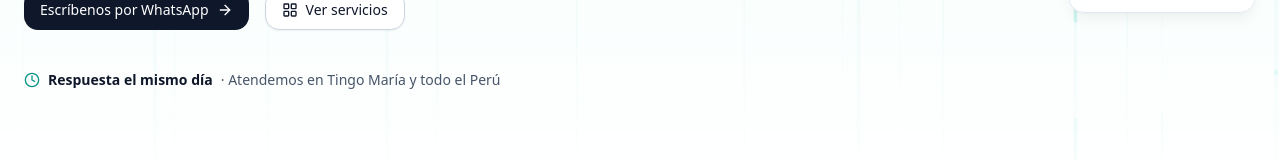
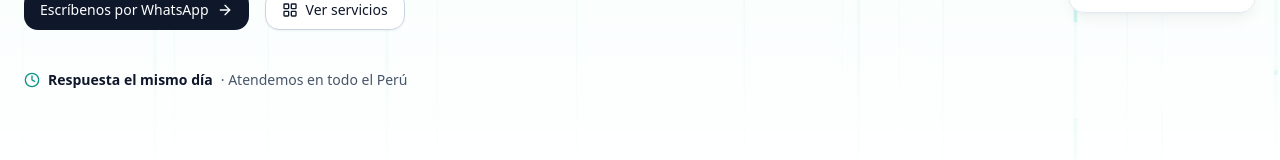
Before and after one commit to sfgutierreza/systemic-solutions-web, a React (Vite) app: page / in a window 1280 px wide. Shown: the part 612-772 px from the top of the page. Built offline with nearby package versions, Linux system fonts and the light colour scheme.

Commit message:
Hero: 'Atendemos en todo el Peru' (consistencia con Contact)

```diff
--- a/src/sections/Hero.tsx
+++ b/src/sections/Hero.tsx
@@ -174,7 +174,7 @@ export default function Hero() {
             <span className="font-semibold text-slate-900">
               Respuesta el mismo día
             </span>{' '}
-            · Atendemos en Tingo María y todo el Perú
+            · Atendemos en todo el Perú
           </p>
         </motion.div>
 
```
